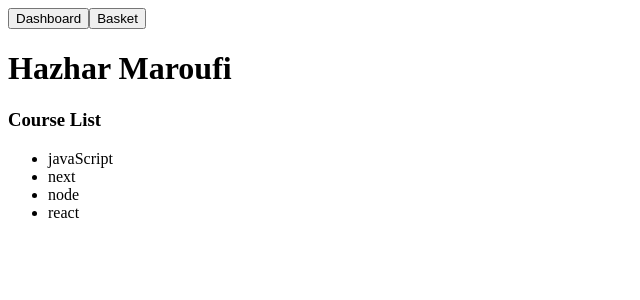
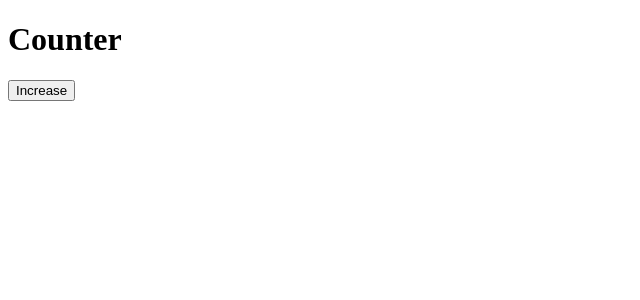
Before and after one commit to hazharmaroufi/reactCourse, a React (Vite) app: page / in a window 1280 px wide. Shown: the top 300 px of the page, without its empty margins (0-640 px from the left). Built offline with nearby package versions, Linux system fonts and the light colour scheme.

Commit message:
learned props

```diff
--- a/src/App.jsx
+++ b/src/App.jsx
@@ -1,12 +1,21 @@
-import Header from "./Header";
-import CourseList from "./CourseList";
+// import Header from "./Header";
+// import CourseList from "./CourseList";
+// import Banner from "./Banner";
+import Counter from "./Counter";
 
 function App() {
+  // const operationSystem = "macbook";
   return (
     <>
-      <Header />
-      <h1>Hazhar Maroufi</h1>
-      <CourseList />
+      {/* <Header />
+      <Banner
+        title="Hazhar Maroufi"
+        desc="Web Developer"
+        age={43}
+        os={operationSystem}
+      />
+      <CourseList /> */}
+      <Counter />
     </>
   );
 }
--- /dev/null
+++ b/src/Banner.jsx
@@ -0,0 +1,14 @@
+function Banner({ title, desc, age, os }) {
+  return (
+    <div>
+      <hr />
+      <h1>{title}</h1>
+      <p>{desc}</p>
+      <p>{age} years old</p>
+      <span>using {os}</span>
+      <hr />
+    </div>
+  );
+}
+
+export default Banner;
--- /dev/null
+++ b/src/Counter.jsx
@@ -0,0 +1,10 @@
+const Counter = () => {
+  function increaseHandler() {}
+  return (
+    <div>
+      <h1>Counter</h1>
+      <button onClick={increaseHandler}>Increase</button>
+    </div>
+  );
+};
+export default Counter;
--- /dev/null
+++ b/src/CourseCard.jsx
@@ -0,0 +1,12 @@
+import React from "react";
+
+function CourseCard({ data: { name, desc } }) {
+  return (
+    <li>
+      <h4>{name}</h4>
+      <p>{desc}</p>
+    </li>
+  );
+}
+
+export default CourseCard;
--- a/src/CourseList.jsx
+++ b/src/CourseList.jsx
@@ -1,13 +1,19 @@
-import React from "react";
+import CourseCard from "./CourseCard";
+
 function CourseList() {
-  const courses = ["javaScript", "next", "node", "react"];
+  const courses = [
+    { id: 1, name: "javaScript", desc: "This is js course" },
+    { id: 4, name: "react", desc: "This is react course" },
+    { id: 2, name: "next", desc: "This is next course" },
+    { id: 3, name: "node", desc: "This is node course" },
+  ];
   return (
     <div>
       <h3>Course List</h3>
       {
         <ul>
-          {courses.map((course, index) => (
-            <li key={index}>{course}</li>
+          {courses.map((course) => (
+            <CourseCard key={course.id} data={course} />
           ))}
         </ul>
       }
```
